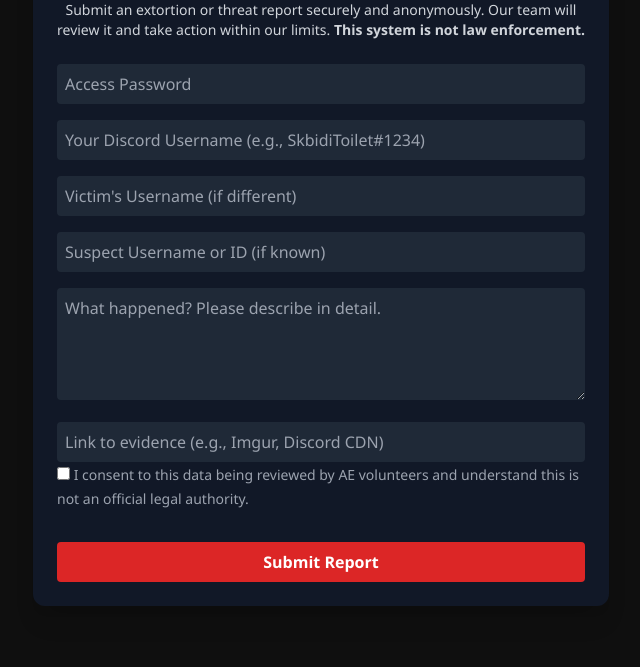
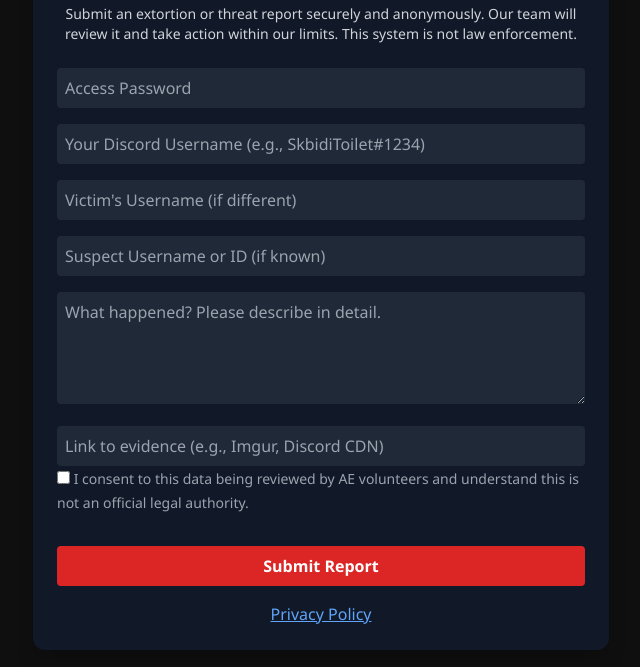
Before and after one commit to sacredrandomacc/randomshit33o, a website: page public/index.html in a window 1280 px wide. Shown: the part 133-800 px from the top of the page, without its empty margins (319-959 px from the left). Drawn offline with nearby package versions, Linux system fonts and the light colour scheme.

Commit message:
Update index.html

```diff
--- a/public/index.html
+++ b/public/index.html
@@ -1,11 +1,10 @@
-<!-- AE Support Report Site - Render Ready -->
 <!DOCTYPE html>
 <html lang="en">
 <head>
   <meta charset="UTF-8" />
-  <meta name="viewport" content="width=device-width, initial-scale=1.0" />
+  <meta name="viewport" content="width=device-width, initial-scale=1" />
   <title>AE SafeReport</title>
-  <link href="https://cdn.jsdelivr.net/npm/tailwindcss@2.2.19/dist/tailwind.min.css" rel="stylesheet">
+  <link href="https://cdn.jsdelivr.net/npm/tailwindcss@2.2.19/dist/tailwind.min.css" rel="stylesheet" />
   <script src="https://www.google.com/recaptcha/api.js" async defer></script>
   <style>
     body {
@@ -18,85 +17,145 @@
 <body class="flex items-center justify-center min-h-screen">
   <div class="bg-gray-900 p-6 rounded-xl shadow-xl w-full max-w-xl">
     <h1 class="text-2xl font-bold mb-4 text-center text-red-500">🛡️ AE SafeReport</h1>
-    <p class="mb-6 text-sm text-gray-300 text-center">Submit an extortion or threat report securely and anonymously. Our team will review it and take action within our limits. <strong>This system is not law enforcement.</strong></p>
+
+    <!-- Language selector -->
+    <div class="mb-4 text-center">
+      <label for="lang" class="mr-2">🌐 Language:</label>
+      <select id="lang" class="rounded bg-gray-800 text-white p-1">
+        <option value="en" selected>English</option>
+        <option value="es">Español</option>
+        <option value="zh">中文 (Mandarin)</option>
+        <option value="hi">हिन्दी (Hindi)</option>
+        <option value="ar">العربية (Arabic)</option>
+      </select>
+    </div>
+
+    <p id="intro" class="mb-6 text-sm text-gray-300 text-center">
+      Submit an extortion or threat report securely and anonymously. Our team will review it and take action within our limits. <strong>This system is not law enforcement.</strong>
+    </p>
 
     <form id="reportForm" class="space-y-4">
-      <input type="password" name="accessKey" placeholder="Access Password" required class="w-full p-2 rounded bg-gray-800 text-white">
-      <input type="text" name="reporter" placeholder="Your Discord Username (e.g., SkbidiToilet#1234)" required class="w-full p-2 rounded bg-gray-800 text-white">
-      <input type="text" name="victim" placeholder="Victim's Username (if different)" class="w-full p-2 rounded bg-gray-800 text-white">
-      <input type="text" name="suspect" placeholder="Suspect Username or ID (if known)" class="w-full p-2 rounded bg-gray-800 text-white">
+      <input type="password" name="accessKey" placeholder="Access Password" required class="w-full p-2 rounded bg-gray-800 text-white" />
+      <input type="text" name="reporter" placeholder="Your Discord Username (e.g., SkbidiToilet#1234)" required class="w-full p-2 rounded bg-gray-800 text-white" />
+      <input type="text" name="victim" placeholder="Victim's Username (if different)" class="w-full p-2 rounded bg-gray-800 text-white" />
+      <input type="text" name="suspect" placeholder="Suspect Username or ID (if known)" class="w-full p-2 rounded bg-gray-800 text-white" />
       <textarea name="description" placeholder="What happened? Please describe in detail." required class="w-full p-2 rounded bg-gray-800 text-white h-28"></textarea>
-      <input type="url" name="evidence" placeholder="Link to evidence (e.g., Imgur, Discord CDN)" required class="w-full p-2 rounded bg-gray-800 text-white">
+      <input type="url" name="evidence" placeholder="Link to evidence (e.g., Imgur, Discord CDN)" required class="w-full p-2 rounded bg-gray-800 text-white" />
 
       <label class="text-sm text-gray-400">
-        <input type="checkbox" required>
-        I consent to this data being reviewed by AE volunteers and understand this is not an official legal authority.
+        <input type="checkbox" required id="consentCheckbox" />
+        <span id="consentText">I consent to this data being reviewed by AE volunteers and understand this is not an official legal authority.</span>
       </label>
 
-      <div class="g-recaptcha" data-sitekey="6LcCIoMrAAAAAB7qyBiqH2NiGfzYKFnj01AGd2sy"></div>
+      <div class="g-recaptcha" data-sitekey="YOUR_RECAPTCHA_SITE_KEY"></div>
 
-      <button type="submit" class="w-full bg-red-600 hover:bg-red-700 text-white font-bold py-2 rounded">Submit Report</button>
+      <button type="submit" class="w-full bg-red-600 hover:bg-red-700 text-white font-bold py-2 rounded">
+        Submit Report
+      </button>
     </form>
 
     <p id="statusMsg" class="mt-4 text-center text-green-400 hidden">✅ Report submitted. Thank you for helping the community.</p>
+
+    <p class="mt-4 text-center">
+      <a href="privacy.html" class="text-blue-400 underline">Privacy Policy</a>
+    </p>
   </div>
 
   <script>
+    const translations = {
+      en: {
+        intro: "Submit an extortion or threat report securely and anonymously. Our team will review it and take action within our limits. This system is not law enforcement.",
+        accessKey: "Access Password",
+        reporter: "Your Discord Username (e.g., SkbidiToilet#1234)",
+        victim: "Victim's Username (if different)",
+        suspect: "Suspect Username or ID (if known)",
+        description: "What happened? Please describe in detail.",
+        evidence: "Link to evidence (e.g., Imgur, Discord CDN)",
+        consent: "I consent to this data being reviewed by AE volunteers and understand this is not an official legal authority.",
+        submit: "Submit Report",
+        privacyPolicy: "Privacy Policy"
+      },
+      es: {
+        intro: "Envíe un informe de extorsión o amenaza de forma segura y anónima. Nuestro equipo lo revisará y tomará medidas dentro de nuestros límites. Este sistema no es una autoridad legal.",
+        accessKey: "Contraseña de acceso",
+        reporter: "Su nombre de usuario de Discord (ejemplo: SkbidiToilet#1234)",
+        victim: "Nombre de usuario de la víctima (si es diferente)",
+        suspect: "Nombre de usuario o ID del sospechoso (si se conoce)",
+        description: "¿Qué pasó? Por favor describa en detalle.",
+        evidence: "Enlace a la evidencia (por ejemplo, Imgur, Discord CDN)",
+        consent: "Consiento que estos datos sean revisados por voluntarios de AE y entiendo que esto no es una autoridad legal oficial.",
+        submit: "Enviar informe",
+        privacyPolicy: "Política de privacidad"
+      },
+      zh: {
+        intro: "安全且匿名地提交勒索或威胁报告。我们的团队将在权限范围内审核并采取行动。此系统不是执法机关。",
+        accessKey: "访问密码",
+        reporter: "您的Discord用户名（例如SkbidiToilet#1234）",
+        victim: "受害者用户名（如果不同）",
+        suspect: "嫌疑人用户名或ID（如果已知）",
+        description: "发生了什么？请详细描述。",
+        evidence: "证据链接（例如Imgur，Discord CDN）",
+        consent: "我同意AE志愿者审查这些数据，并理解这不是官方法律机构。",
+        submit: "提交报告",
+        privacyPolicy: "隐私政策"
+      },
+      hi: {
+        intro: "सुरक्षित और गुमनाम रूप से ब्लैकमेल या धमकी की रिपोर्ट जमा करें। हमारी टीम इसे समीक्षा करेगी और हमारे दायरे में कार्रवाई करेगी। यह सिस्टम कानून प्रवर्तन नहीं है।",
+        accessKey: "पहुंच पासवर्ड",
+        reporter: "आपका डिस्कॉर्ड यूजरनेम (जैसे SkbidiToilet#1234)",
+        victim: "पीड़ित का यूजरनेम (यदि अलग हो)",
+        suspect: "संदिग्ध का यूजरनेम या आईडी (यदि ज्ञात हो)",
+        description: "क्या हुआ? कृपया विस्तार से बताएं।",
+        evidence: "साक्ष्य का लिंक (जैसे Imgur, Discord CDN)",
+        consent: "मैं सहमत हूं कि AE स्वयंसेवक इस डेटा की समीक्षा करेंगे और समझता हूं कि यह कोई आधिकारिक कानूनी प्राधिकरण नहीं है।",
+        submit: "रिपोर्ट सबमिट करें",
+        privacyPolicy: "गोपनीयता नीति"
+      },
+      ar: {
+        intro: "قم بتقديم تقرير ابتزاز أو تهديد بشكل آمن ومجهول. سيقوم فريقنا بمراجعته واتخاذ الإجراءات ضمن حدودنا. هذا النظام ليس جهة تنفيذ القانون.",
+        accessKey: "كلمة مرور الدخول",
+        reporter: "اسم المستخدم الخاص بك في ديسكورد (مثال: SkbidiToilet#1234)",
+        victim: "اسم مستخدم الضحية (إذا كان مختلفًا)",
+        suspect: "اسم مستخدم أو معرف المشتبه به (إذا كان معروفًا)",
+        description: "ماذا حدث؟ يرجى الوصف بالتفصيل.",
+        evidence: "رابط الدليل (مثل Imgur، Discord CDN)",
+        consent: "أوافق على مراجعة هذه البيانات من قبل متطوعي AE وأفهم أن هذا ليس سلطة قانونية رسمية.",
+        submit: "إرسال التقرير",
+        privacyPolicy: "سياسة الخصوصية"
+      }
+    };
+
+    const langSelector = document.getElementById('lang');
+    const intro = document.getElementById('intro');
     const form = document.getElementById('reportForm');
+    const consentCheckbox = document.getElementById('consentCheckbox');
+    const consentText = document.getElementById('consentText');
     const statusMsg = document.getElementById('statusMsg');
-    const ACCESS_PASSWORD = 'ax30g(b77d#B'; // Set this in your backend too
 
-    form.addEventListener('submit', async (e) => {
-      e.preventDefault();
+    function updateLanguage(lang) {
+      const t = translations[lang];
+      intro.textContent = t.intro;
 
-      const formData = new FormData(form);
-      const accessKey = formData.get('accessKey');
-      const recaptcha = grecaptcha.getResponse();
+      form.accessKey.placeholder = t.accessKey;
+      form.reporter.placeholder = t.reporter;
+      form.victim.placeholder = t.victim;
+      form.suspect.placeholder = t.suspect;
+      form.description.placeholder = t.description;
+      form.evidence.placeholder = t.evidence;
 
-      if (!recaptcha) {
-        alert('Please complete the CAPTCHA.');
-        return;
-      }
+      consentText.textContent = t.consent;
+      form.querySelector('button[type="submit"]').textContent = t.submit;
+      document.querySelector('a[href="privacy.html"]').textContent = t.privacyPolicy;
 
-      if (accessKey !== ACCESS_PASSWORD) {
-        alert('Incorrect access password.');
-        return;
-      }
+      statusMsg.textContent = t.submit + " " + "✅ Report submitted. Thank you for helping the community.";
+    }
 
-      const payload = {
-        username: 'AE Report Bot',
-        embeds: [{
-          title: '🛡️ New Extortion Report',
-          color: 14423100,
-          fields: [
-            { name: 'Reporter', value: formData.get('reporter') || 'N/A' },
-            { name: 'Victim', value: formData.get('victim') || 'Same as reporter' },
-            { name: 'Suspect', value: formData.get('suspect') || 'Unknown' },
-            { name: 'Description', value: formData.get('description') || 'No description provided' },
-            { name: 'Evidence', value: formData.get('evidence') || 'None' }
-          ]
-        }],
-        log: {
-          submittedAt: new Date().toISOString(),
-          ip: 'client',
-          referrer: document.referrer
-        }
-      };
+    langSelector.addEventListener('change', e => {
+      updateLanguage(e.target.value);
+    });
 
-      try {
-        await fetch('/submit', {
-          method: 'POST',
-          headers: { 'Content-Type': 'application/json' },
-          body: JSON.stringify(payload)
-        });
-
-        form.reset();
-        statusMsg.classList.remove('hidden');
-        grecaptcha.reset();
-      } catch (err) {
-        alert('❌ Failed to submit report. Please try again later.');
-      }
-    });
+    // Initialize with default language
+    updateLanguage('en');
   </script>
 </body>
 </html>
```
